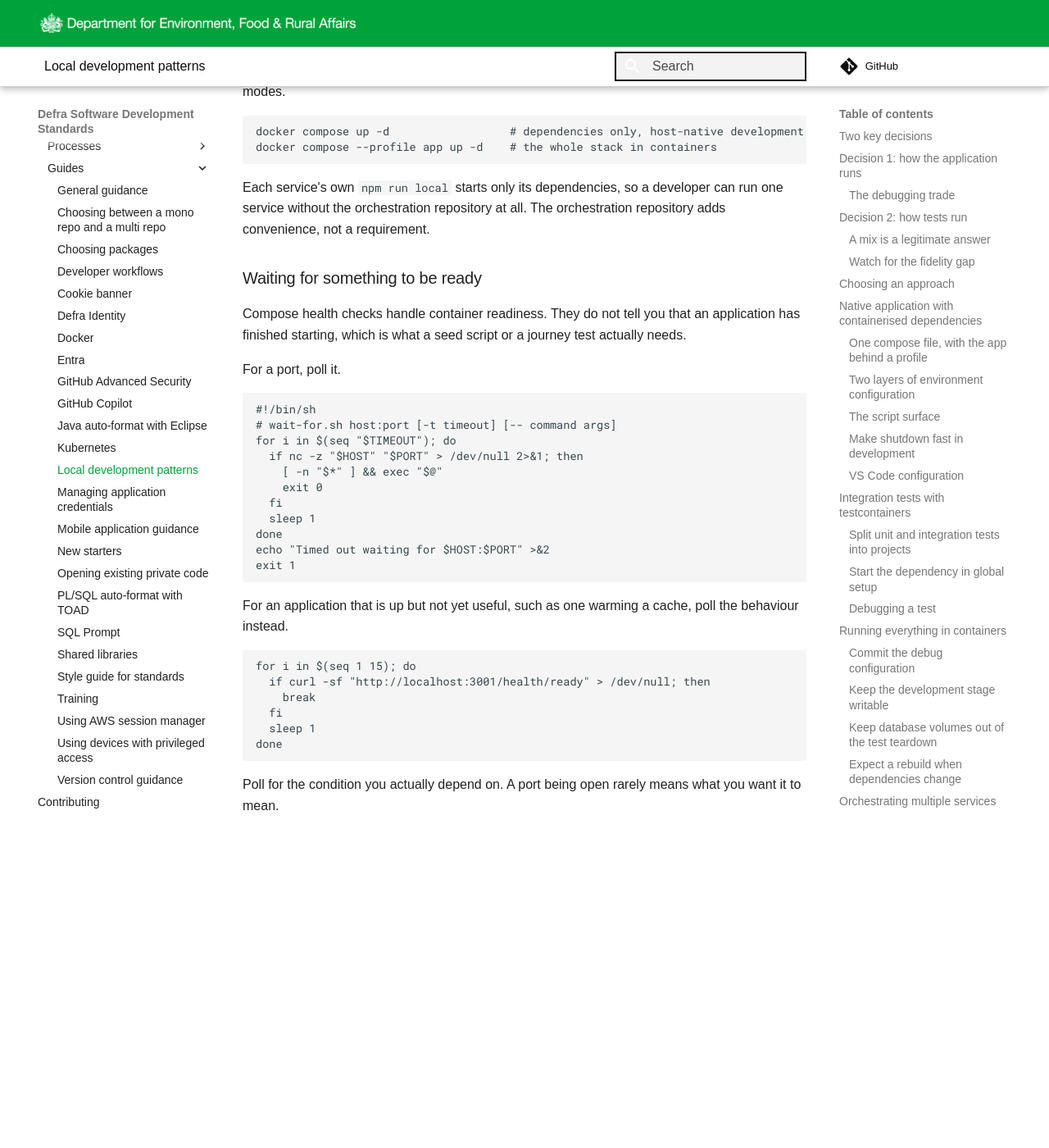
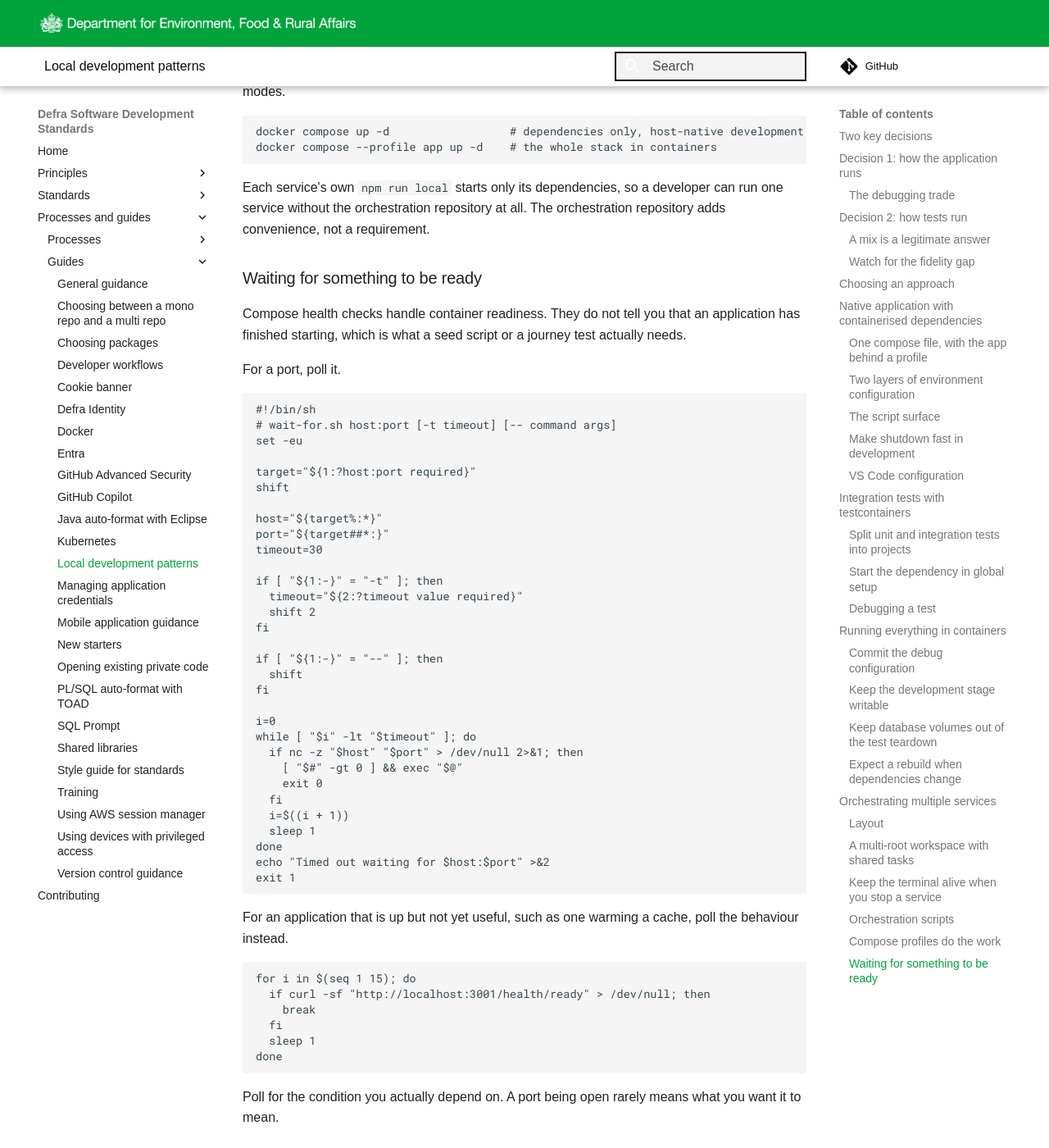
Before and after one commit to DEFRA/software-development-standards, an MkDocs documentation site: the page built from docs/guides/local_development_patterns.md, in a window 1280 px wide and 1400 px high, scrolled down 17555 px. Shown: the whole window at 82% size. Built offline with MkDocs 1.6.1 and Material for MkDocs 9.7.7, drawn with Linux system fonts in a browser that asks for light colours; some web fonts are replaced; comment, search, counter and statistics services are not loaded; before the commit the page ends 18574 px from its top, so only the background shows below that.

Commit message:
Add local development patterns guide and update standards for service startup

````diff
--- a/docs/guides/local_development_patterns.md
+++ b/docs/guides/local_development_patterns.md
@@ -627,14 +627,34 @@ For a port, poll it.
 ```bash
 #!/bin/sh
 # wait-for.sh host:port [-t timeout] [-- command args]
-for i in $(seq "$TIMEOUT"); do
-  if nc -z "$HOST" "$PORT" > /dev/null 2>&1; then
-    [ -n "$*" ] && exec "$@"
+set -eu
+
+target="${1:?host:port required}"
+shift
+
+host="${target%:*}"
+port="${target##*:}"
+timeout=30
+
+if [ "${1:-}" = "-t" ]; then
+  timeout="${2:?timeout value required}"
+  shift 2
+fi
+
+if [ "${1:-}" = "--" ]; then
+  shift
+fi
+
+i=0
+while [ "$i" -lt "$timeout" ]; do
+  if nc -z "$host" "$port" > /dev/null 2>&1; then
+    [ "$#" -gt 0 ] && exec "$@"
     exit 0
   fi
+  i=$((i + 1))
   sleep 1
 done
-echo "Timed out waiting for $HOST:$PORT" >&2
+echo "Timed out waiting for $host:$port" >&2
 exit 1
 ```
 
````
Also changed, not shown: docs/README.md (+1 -0 lines), docs/standards/local_development_standards.md (+1 -1 lines).
